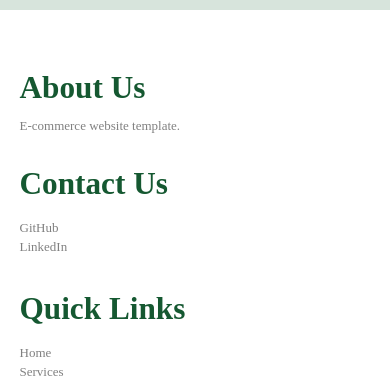
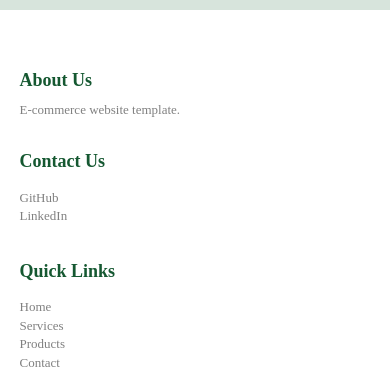
Before and after one commit to kalamansi10/seed-mart-front, a React (Vite) app: page / in a window 390 px wide. Shown: the part 898-1276 px from the top of the page. Built offline with nearby package versions, Linux system fonts and the light colour scheme; no server answers; a web font is replaced by a local one.

Commit message:
Updated footer headings fontsize

```diff
--- a/src/src/footer/footer.css
+++ b/src/src/footer/footer.css
@@ -7,6 +7,7 @@ footer {
     margin: 0;
     padding: 0;
     color: var(--primary);
+    font-size: x-large;
   }
 
   ul {
@@ -62,5 +63,9 @@ footer {
 @media (max-width: 880px) {
   .footer {
     grid-template-columns: 1fr;
+
+    h2 {
+      font-size: large;
+    }
   }
 }
```
